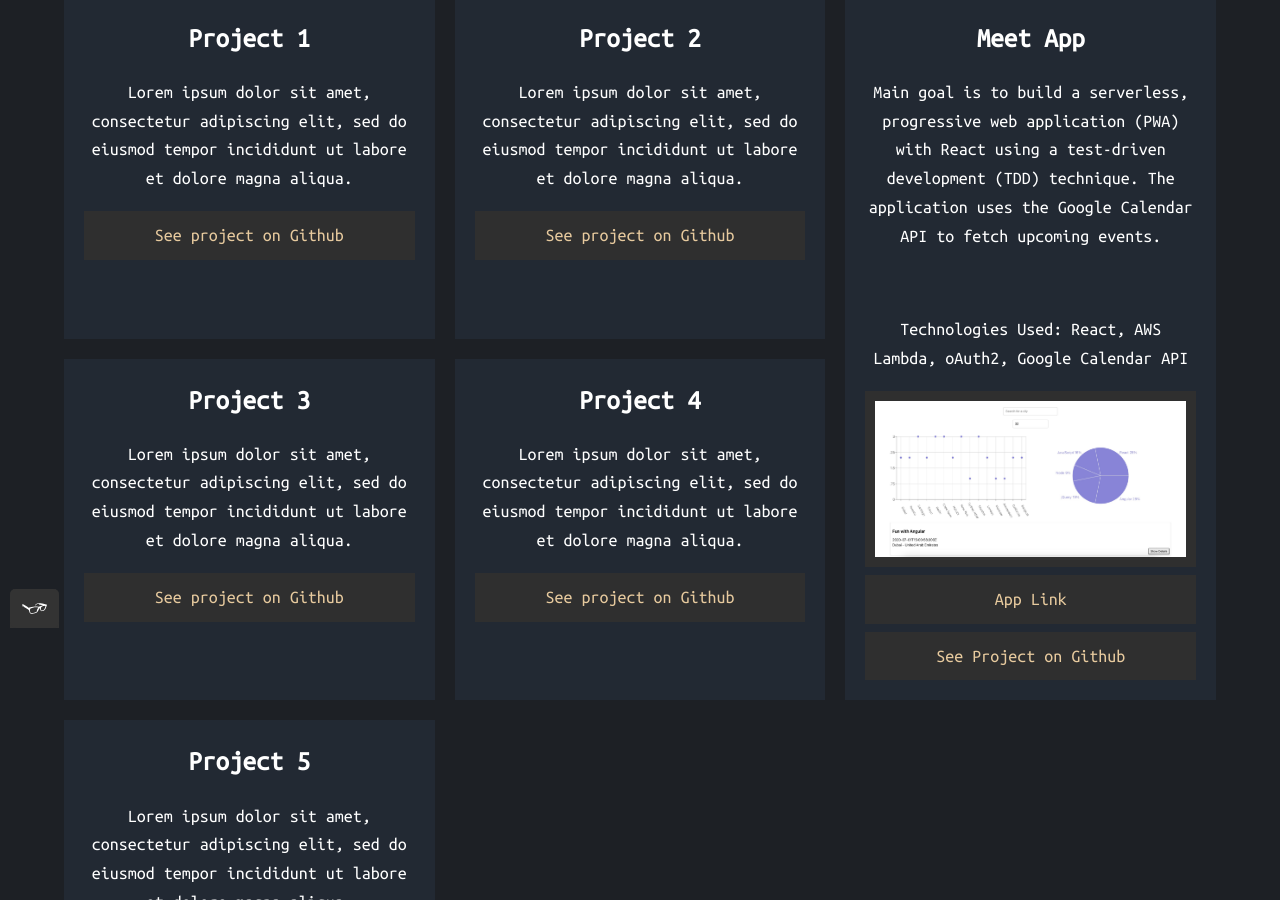
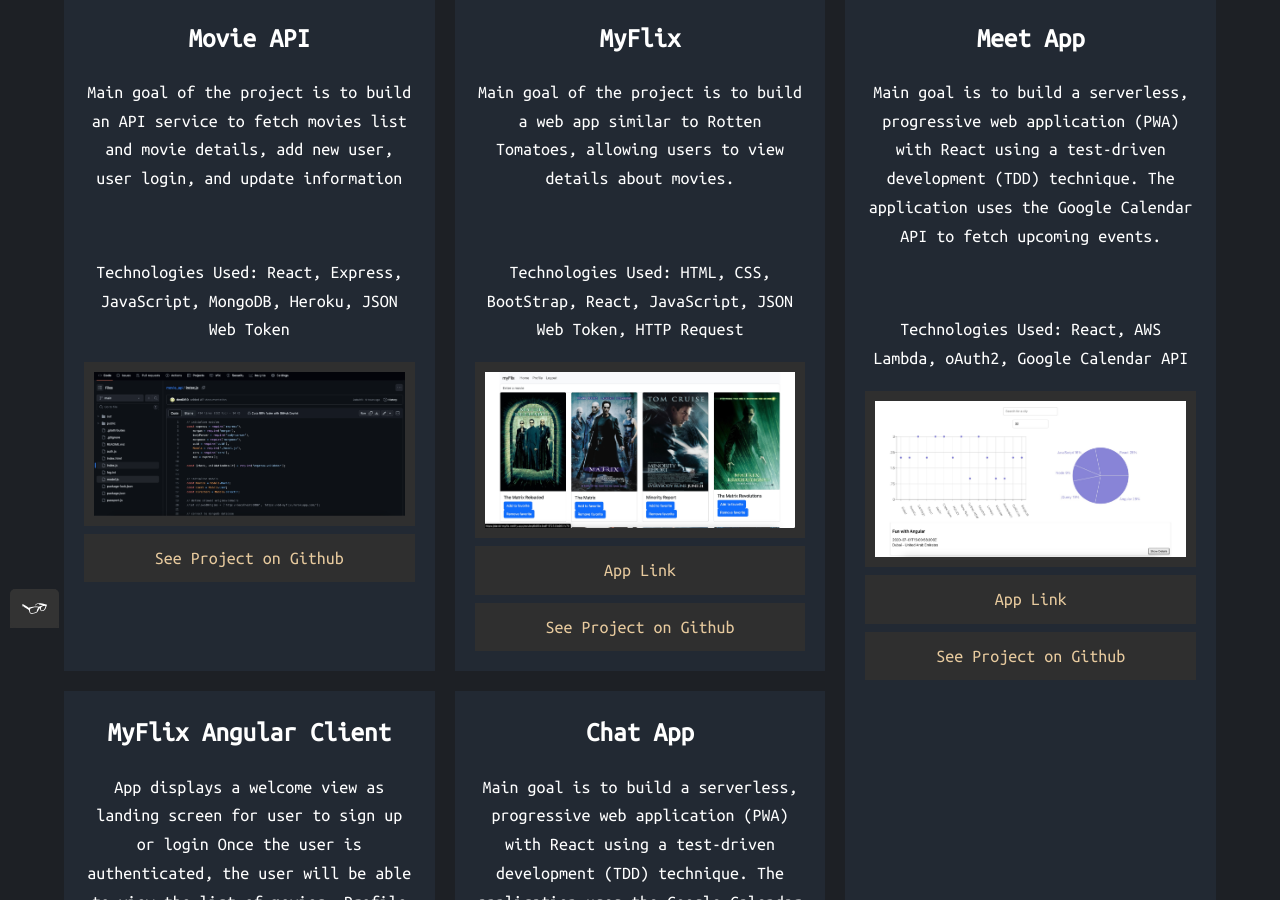
Before and after one commit to dwd369/portfolio-website, a plain HTML site: page work.html in a window 1280 px wide. Shown: the part 172-1072 px from the top of the page. Drawn offline with nearby package versions, Linux system fonts and the light colour scheme.

Commit message:
added work to portfolio

```diff
--- a/work.html
+++ b/work.html
@@ -30,43 +30,60 @@
             <div class="grid">
                 <!-- Grid items will live here -->
                 <div class="grid__item">
-                    <h2>Project 1</h2>
+                    <h2>Movie API</h2>
                     <p>
-                        Lorem ipsum dolor sit amet, consectetur adipiscing elit, sed do eiusmod tempor incididunt ut labore et dolore magna aliqua.
+                        Main goal of the project is to build an API service to fetch movies list and movie details, add new user, user login, and update information
                     </p>
-                    <a href="#">See project on Github</a>
+                    <br />
+                    <p>
+                        Technologies Used: React, Express, JavaScript, MongoDB, Heroku, JSON Web Token
+                    </p>
+                    <a href="img/project-1-movie-api.jpg" target="_blank"><img src="img/project-1-movie-api.jpg" alt="Movie API Screenshot"></a>
+                    <a href="https://github.com/dwd369/movie_api" target="_blank">See Project on Github</a>
                 </div>
 
                 <div class="grid__item">
-                    <h2>Project 2</h2>
+                    <h2>MyFlix</h2>
                     <p>
-                        Lorem ipsum dolor sit amet, consectetur adipiscing elit, sed do eiusmod tempor incididunt ut labore et dolore magna aliqua.
+                        Main goal of the project is to build a web app similar to Rotten Tomatoes, allowing users to view details about movies.
                     </p>
-                    <a href="#">See project on Github</a>
+                    <br />
+                    <p>
+                        Technologies Used: HTML, CSS, BootStrap, React, JavaScript, JSON Web Token, HTTP Request
+                    </p>
+                    <a href="img/project-2-myflix.jpg" target="_blank"><img src="img/project-2-myflix.jpg" alt="MyFlix Screenshot"></a>
+                    <a href="https://david-myflix.netlify.app/" target="_blank">App Link</a>
+                    <a href="https://github.com/dwd369/movie_api" target="_blank">See Project on Github</a>
                 </div>
 
                 <div class="grid__item">
-                    <h2>Project 3</h2>
+                    <h2>MyFlix Angular Client</h2>
                     <p>
-                        Lorem ipsum dolor sit amet, consectetur adipiscing elit, sed do eiusmod tempor incididunt ut labore et dolore magna aliqua.
+                        App displays a welcome view as landing screen for user to sign up or login Once the user is authenticated,
+                        the user will be able to view the list of movies. Profile view is also available for user to update their
+                        information Navigation bar at the top to navigate the app
                     </p>
-                    <a href="#">See project on Github</a>
+                    <br />
+                    <p>
+                        Technologies Used: HTML, CSS, JavaScript, Angular, Material Design, JSON Web Token, HTTP Request
+                    </p>
+                    <a href="img/project-4-MyFlix-Angular.jpg" target="_blank"><img src="img/project-4-MyFlix-Angular.jpg" alt="MyFlix Angular Screenshot"></a>
+                    <a href="https://dwd369.github.io/myFlix-Angular-client/" target="_blank">App Link</a>
+                    <a href="https://github.com/dwd369/myFlix-Angular-client?tab=readme-ov-file" target="_blank">See Project on Github</a>
                 </div>
 
                 <div class="grid__item">
-                    <h2>Project 4</h2>
+                    <h2>Chat App</h2>
                     <p>
-                        Lorem ipsum dolor sit amet, consectetur adipiscing elit, sed do eiusmod tempor incididunt ut labore et dolore magna aliqua.
+                        Main goal is to build a serverless, progressive web application (PWA) with React using a test-driven development (TDD) technique. The application uses the Google Calendar API to fetch upcoming events.
                     </p>
-                    <a href="#">See project on Github</a>
-                </div>
-
-                <div class="grid__item">
-                    <h2>Project 5</h2>
+                    <br />
                     <p>
-                        Lorem ipsum dolor sit amet, consectetur adipiscing elit, sed do eiusmod tempor incididunt ut labore et dolore magna aliqua.
+                        Technologies Used: React Native, Expo, Google Firebase, AsyncStorage (for offline usage), Gifted Chat,
                     </p>
-                    <a href="#">See project on Github</a>
+                    <a href="img/project-3-chat-app.jpg" target="_blank"><img src="img/project-3-chat-app.jpg" alt="Chat App Screenshot"></a>
+                    <a href="https://dwd369.github.io/meet/" target="_blank">App Link</a>
+                    <a href="https://github.com/dwd369/meet" target="_blank">See Project on Github</a>
                 </div>
 
                 <div class="grid__item">
```
Also changed, not shown: img/project-1-movie-api.jpg (added), img/project-2-myflix.jpg (added), img/project-3-chat-app.jpg (added), img/project-4-MyFlix-Angular.jpg (added).
